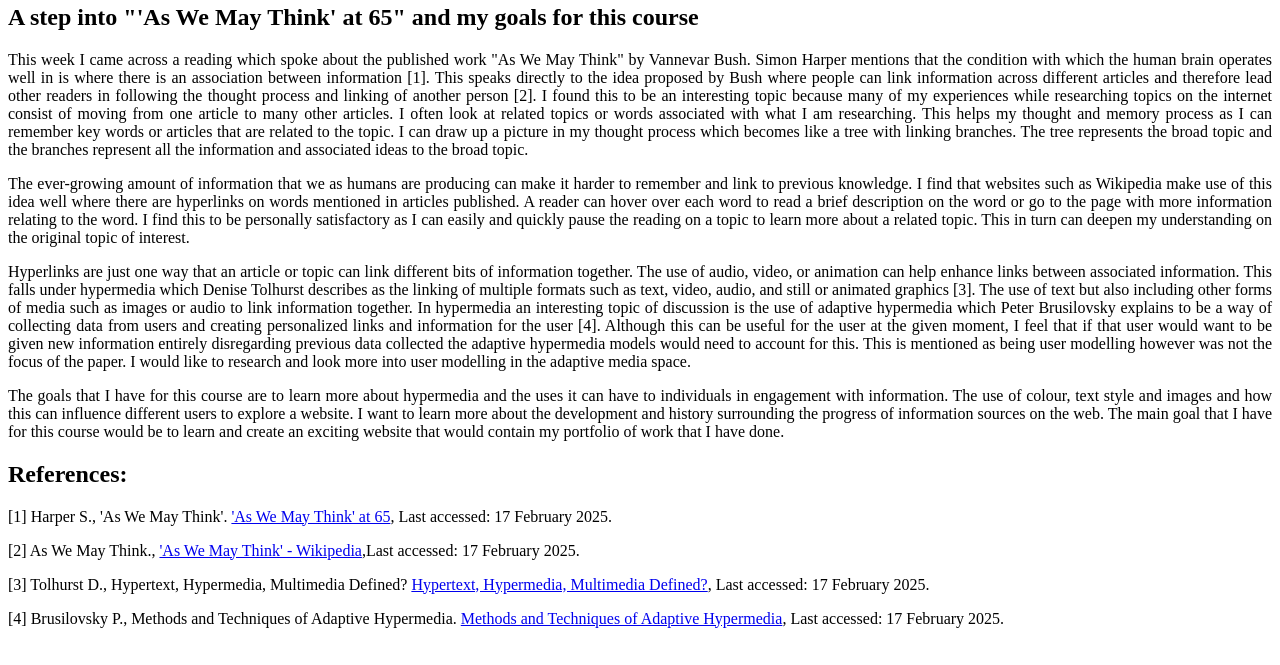
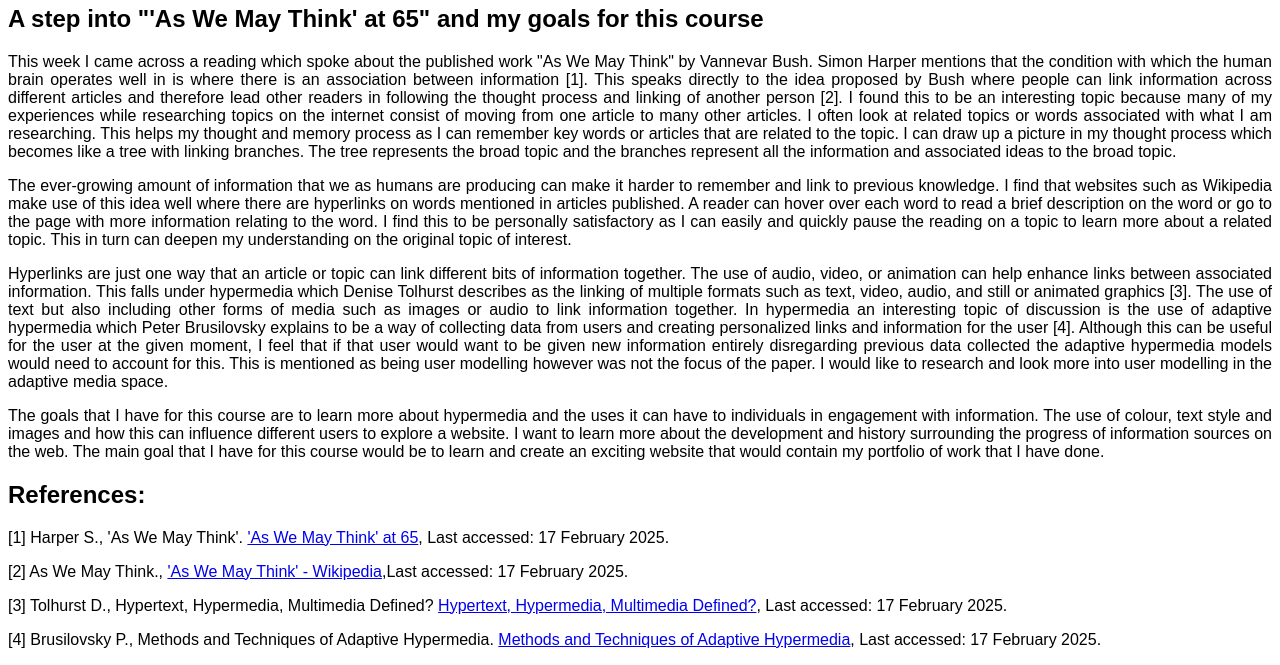
Before and after one commit to GabyHon/DIGA3008A, a plain HTML site: page BlogPages/Week1.html in a window 1280 px wide. Shown: the part 293-958 px from the top of the page. Before the commit the page ends 937 px from the top, so only its background shows below. Drawn offline with Linux system fonts and the light colour scheme.

Commit message:
Font test

```diff
--- a/main.css
+++ b/main.css
@@ -4,5 +4,5 @@ h1{
 
 .h-entry{
     text-align: justify;
-    font-family: 'Times New Roman', Times, serif;
+    font-family: fantasy;
 }
```
